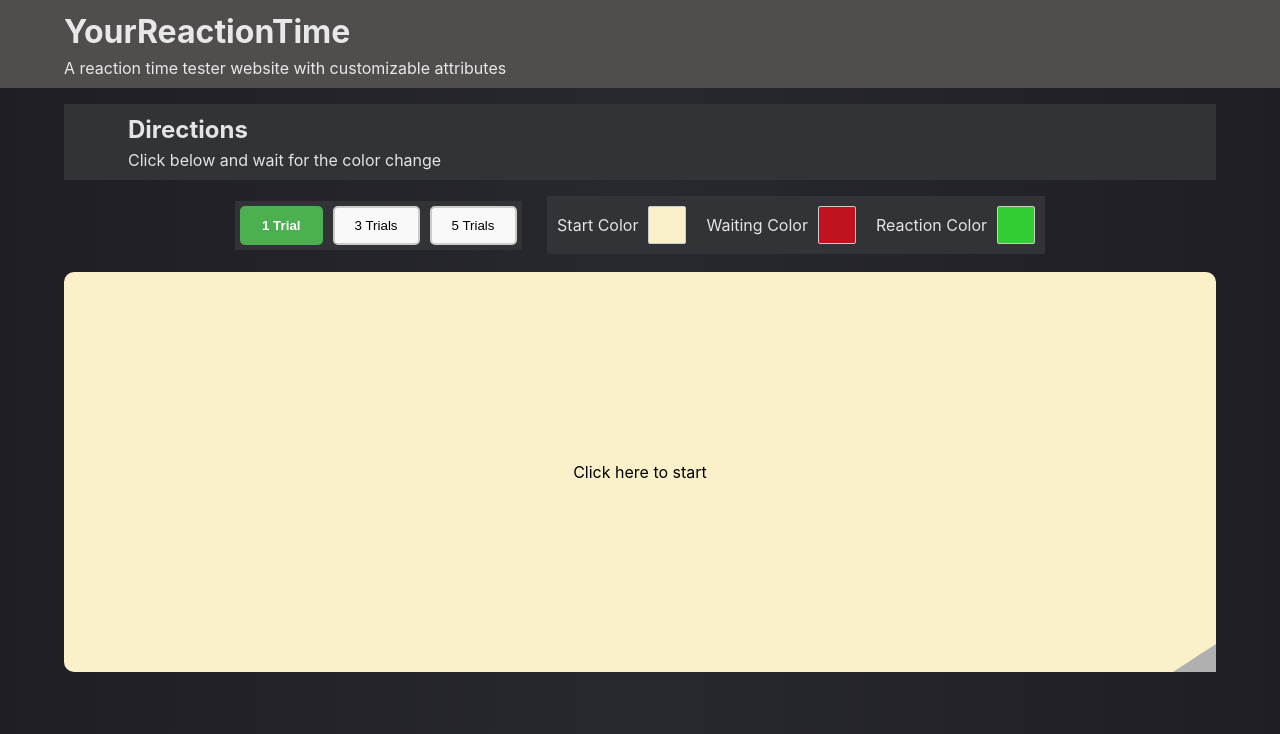
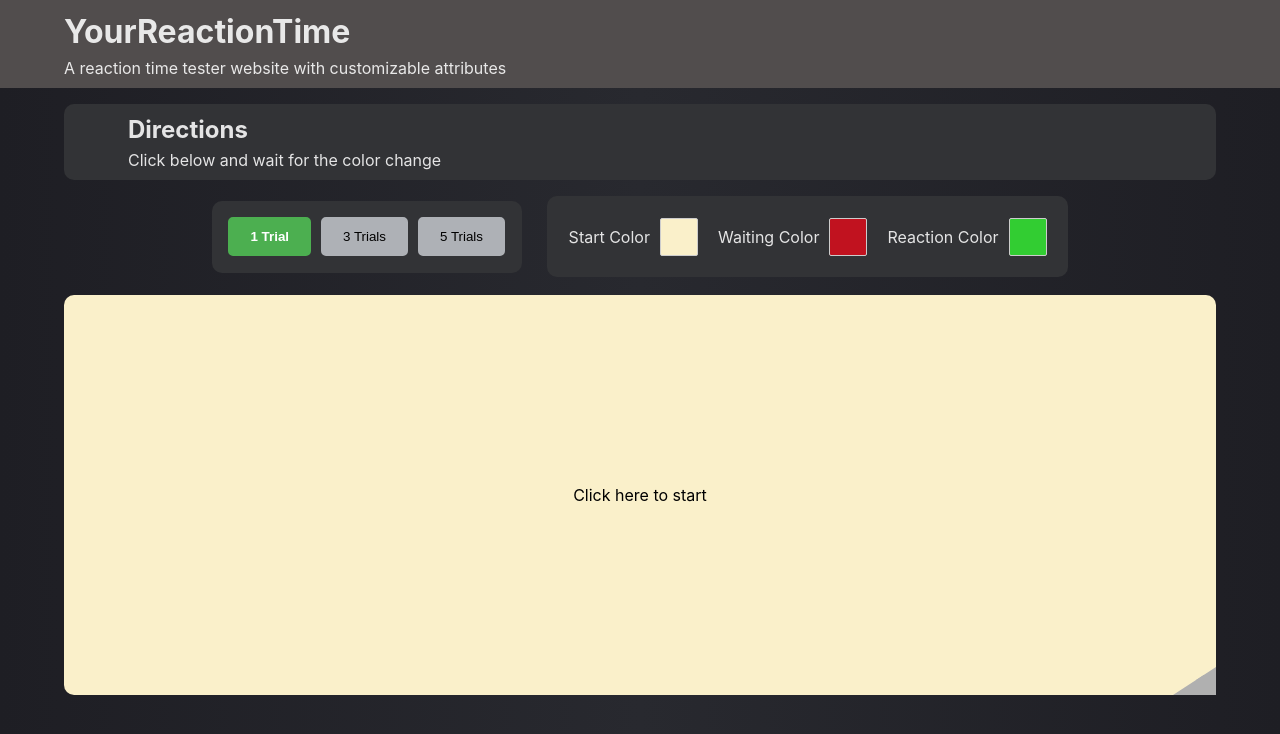
Before and after one commit to 99jzhang/YourReactionTime, a React (Vite) app: page / in a window 1280 px wide. Shown: the top 734 px of the page. Built offline with nearby package versions, Linux system fonts and the light colour scheme.

Commit message:
Styles: some simple changes

```diff
--- a/src/App.css
+++ b/src/App.css
@@ -30,6 +30,7 @@
 #dir {
     background-color: rgb(50, 51, 54);
     width: 90%;
+    border-radius: 10px;
 }
 
 #trial-color-container {
@@ -48,6 +49,8 @@
     text-align: center;
     width: auto;
     height: auto;
+    border-radius: 10px;
+    padding: 1%;
 }
 
 #trial-change-container {
--- a/src/Components/TrialChangeButton.css
+++ b/src/Components/TrialChangeButton.css
@@ -1,8 +1,8 @@
 .trial-button {
     padding: 10px 20px;
     margin: 5px;
-    border: 2px solid #ccc;
-    background-color: #f9f9f9;
+    border: 2px solid #aeb1b6;
+    background-color: #aeb1b6;
     font-weight: normal;
     cursor: pointer;
     color: black;
```
